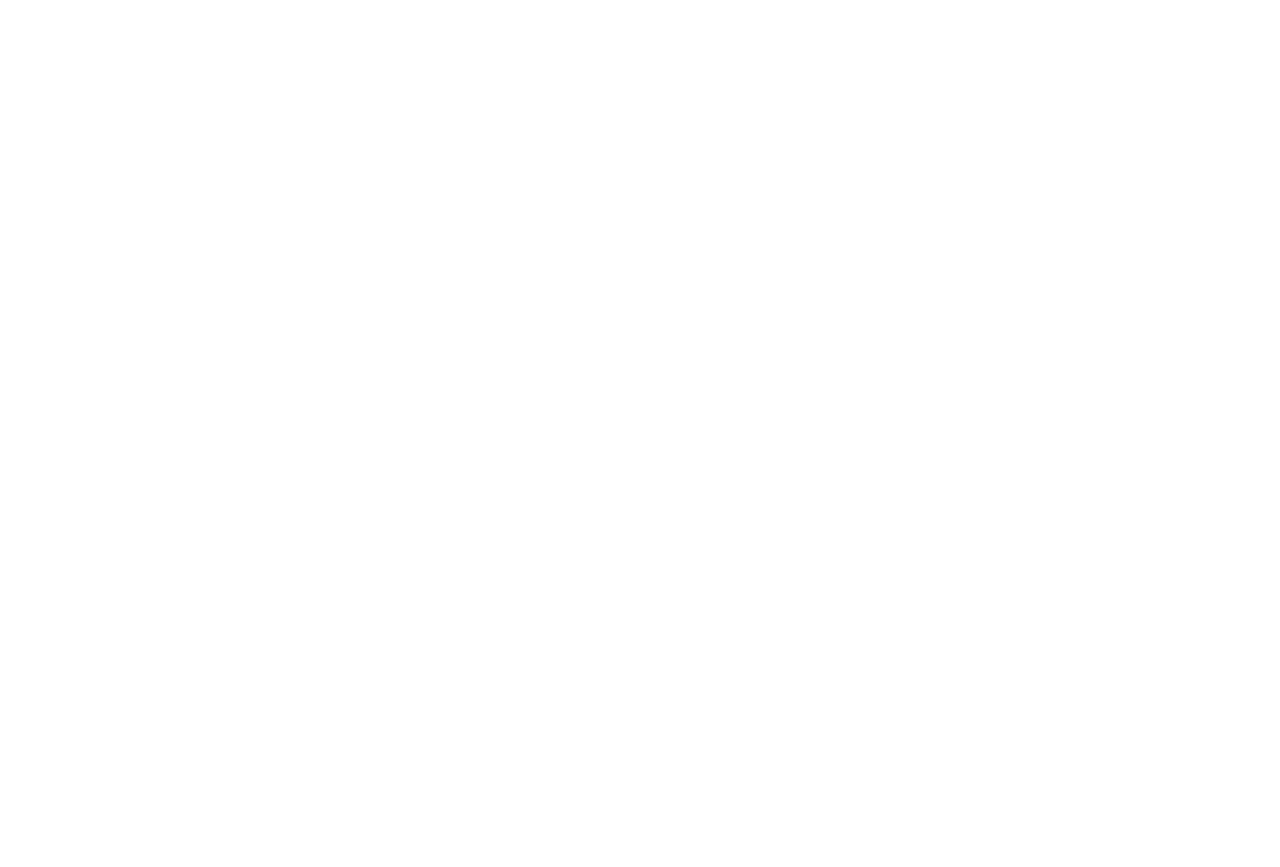
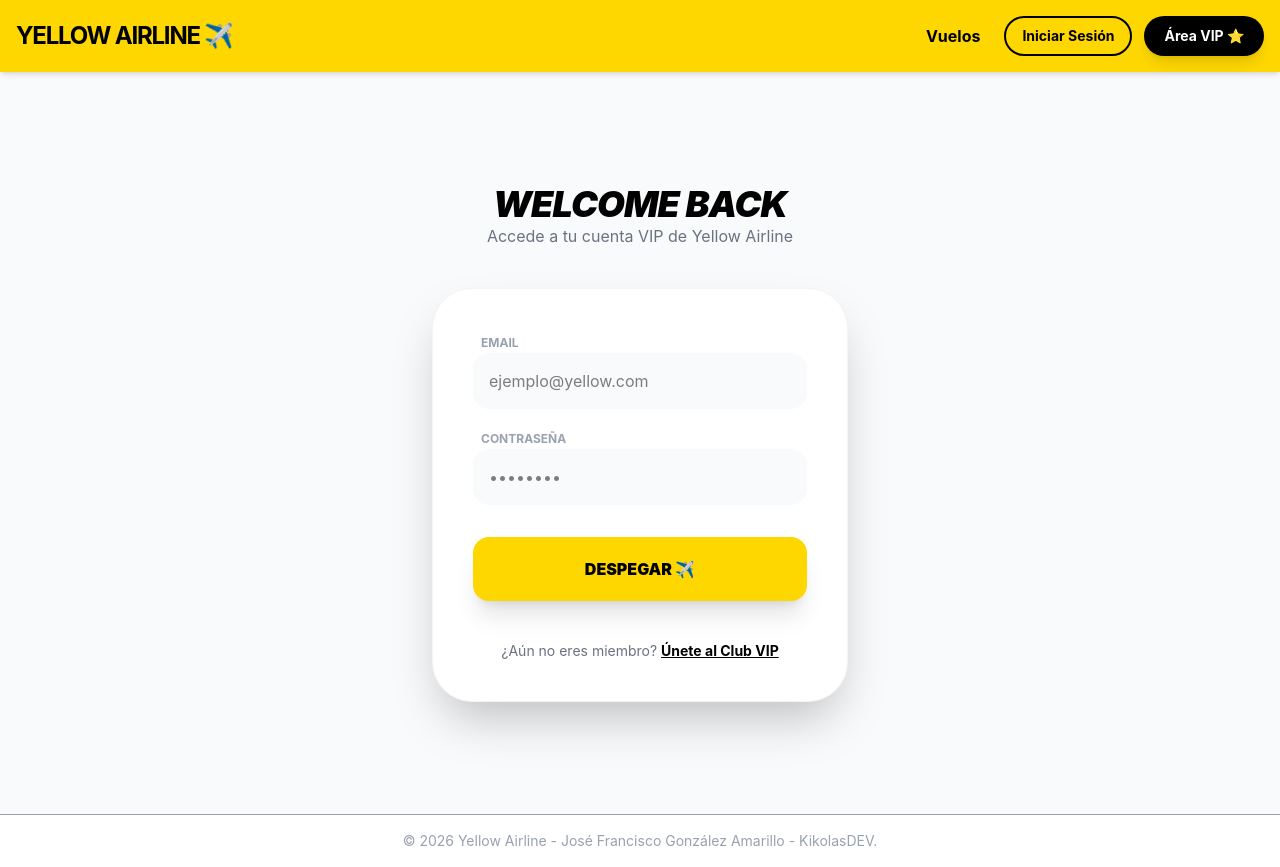
Before and after one commit to KikolasDEV/yellow-airline, a React (Vite) app in the folder client/: page /login in a window 1280 px wide. Before the commit this address had no page. Before the commit the page ends 800 px from the top, so only its background shows below. Built offline with nearby package versions, Linux system fonts and the light colour scheme.

Commit message:
frontend-desing mejorado

```diff
--- a/client/src/App.tsx
+++ b/client/src/App.tsx
@@ -1,20 +1,21 @@
+// App.tsx
 import { BrowserRouter, Routes, Route } from 'react-router-dom';
 import { Layout } from './components/Layout';
 import { Home } from './pages/Home';
 import { VipZone } from './pages/VipZone';
+import { Login } from './pages/Login';
 
 function App() {
   return (
     <BrowserRouter>
       <Routes>
-        {/* Todas las rutas dentro de Layout heredarán el Navbar */}
         <Route path="/" element={<Layout />}>
           <Route index element={<Home />} />
           <Route path="vip" element={<VipZone />} />
+          <Route path="login" element={<Login />} />
         </Route>
       </Routes>
     </BrowserRouter>
   );
 }
-
 export default App;
--- a/client/src/components/Navbar.tsx
+++ b/client/src/components/Navbar.tsx
@@ -1,18 +1,41 @@
+import { Link, useNavigate } from 'react-router-dom';
+
 export const Navbar = () => {
+  const navigate = useNavigate();
+  // Comprobamos si hay un token para saber si el usuario está logueado
+  const isLoggedIn = !!localStorage.getItem('token');
+
   return (
     <nav className="bg-yellow-airline p-4 shadow-md flex justify-between items-center">
-      <div className="flex items-center gap-2">
+      <Link to="/" className="flex items-center gap-2 hover:opacity-80 transition-opacity">
         <span className="text-2xl font-bold text-black tracking-tighter">
           YELLOW AIRLINE ✈️
         </span>
-      </div>
+      </Link>
 
       <div className="flex gap-6 items-center">
-        <a href="#" className="font-medium hover:underline text-black">Vuelos</a>
-        <a href="#" className="font-medium hover:underline text-black">Ofertas</a>
-        <button className="bg-black text-white px-4 py-2 rounded-full font-bold hover:bg-gray-800 transition-colors">
-          Área VIP ⭐
-        </button>
+        <Link to="/" className="font-bold hover:text-gray-700 text-black">Vuelos</Link>
+
+        {isLoggedIn ? (
+          <button
+            onClick={() => { localStorage.clear(); window.location.reload(); }}
+            className="bg-black text-white px-4 py-2 rounded-full font-bold text-sm"
+          >
+            Cerrar Sesión
+          </button>
+        ) : (
+          <div className="flex gap-3">
+            <Link to="/login" className="font-bold text-black border-2 border-black px-4 py-2 rounded-full hover:bg-black hover:text-white transition-all text-sm">
+              Iniciar Sesión
+            </Link>
+            <button
+              onClick={() => navigate('/vip')}
+              className="bg-black text-white px-5 py-2 rounded-full font-bold hover:bg-gray-800 transition-colors shadow-lg text-sm"
+            >
+              Área VIP ⭐
+            </button>
+          </div>
+        )}
       </div>
     </nav>
   );
--- a/client/src/components/VipForm.tsx
+++ b/client/src/components/VipForm.tsx
@@ -1,6 +1,7 @@
 import { useForm } from 'react-hook-form';
 import { zodResolver } from '@hookform/resolvers/zod';
 import * as z from 'zod';
+import { useNavigate } from 'react-router-dom';
 
 // 1. Definimos las reglas de validación
 const vipSchema = z.object({
@@ -13,6 +14,8 @@ const vipSchema = z.object({
 type VipFormData = z.infer<typeof vipSchema>;
 
 export const VipForm = () => {
+  const navigate = useNavigate();
+
   const { register, handleSubmit, formState: { errors }, reset } = useForm<VipFormData>({
     resolver: zodResolver(vipSchema)
   });
@@ -29,7 +32,8 @@ export const VipForm = () => {
 
       if (response.ok) {
         alert("⭐ ¡Bienvenido al Club Yellow Gold! Tu acceso VIP ha sido creado.");
-        reset(); // Limpia el formulario
+        reset();
+        navigate('/login');
       } else {
         alert(result.error || "Error al registrar");
       }
--- a/client/src/pages/Login.tsx
+++ b/client/src/pages/Login.tsx
@@ -1,11 +1,14 @@
 import { useState } from 'react';
+import { Link, useNavigate } from 'react-router-dom';
 
 export const Login = () => {
   const [email, setEmail] = useState('');
   const [password, setPassword] = useState('');
+  const navigate = useNavigate();
 
   const handleLogin = async (e: React.FormEvent) => {
     e.preventDefault();
+    try {
       const response = await fetch('http://localhost:5000/api/users/login', {
         method: 'POST',
         headers: { 'Content-Type': 'application/json' },
@@ -14,32 +17,57 @@ export const Login = () => {
 
       const data = await response.json();
       if (response.ok) {
-      // Guardamos el token en localStorage para que la sesión persista
         localStorage.setItem('token', data.token);
-      alert(`Bienvenido de nuevo, ${data.user.name}`);
-      window.location.href = '/'; // Redirigir a inicio
+        localStorage.setItem('userName', data.user.name);
+        navigate('/'); // Usamos navigate en lugar de window.location para mejor UX
       } else {
         alert(data.error);
+      }
+    } catch {
+      alert("Error de conexión con el servidor");
     }
   };
 
   return (
-    <div className="max-w-md mx-auto py-20">
-      <h2 className="text-3xl font-bold mb-6 text-center">Iniciar Sesión VIP</h2>
-      <form onSubmit={handleLogin} className="bg-white p-8 rounded-3xl shadow-xl border border-gray-100">
+    <div className="max-w-md mx-auto py-20 px-4">
+      <div className="text-center mb-10">
+        <h2 className="text-4xl font-black italic uppercase tracking-tight">Welcome Back</h2>
+        <p className="text-gray-500">Accede a tu cuenta VIP de Yellow Airline</p>
+      </div>
+
+      <form onSubmit={handleLogin} className="bg-white p-10 rounded-[2.5rem] shadow-2xl border border-gray-100 flex flex-col gap-4">
+        <div className="space-y-2">
+          <label className="text-xs font-bold uppercase ml-2 text-gray-400">Email</label>
           <input
             type="email"
-          placeholder="Tu Email"
-          className="w-full p-3 mb-4 border rounded-xl"
+            required
+            className="w-full p-4 bg-gray-50 border-none rounded-2xl focus:ring-2 focus:ring-yellow-airline outline-none transition-all"
+            placeholder="ejemplo@yellow.com"
             onChange={(e) => setEmail(e.target.value)}
           />
+        </div>
+
+        <div className="space-y-2">
+          <label className="text-xs font-bold uppercase ml-2 text-gray-400">Contraseña</label>
           <input
             type="password"
-          placeholder="Contraseña"
-          className="w-full p-3 mb-6 border rounded-xl"
+            required
+            className="w-full p-4 bg-gray-50 border-none rounded-2xl focus:ring-2 focus:ring-yellow-airline outline-none transition-all"
+            placeholder="••••••••"
             onChange={(e) => setPassword(e.target.value)}
           />
-        <button className="w-full bg-yellow-airline font-bold py-3 rounded-xl"> ENTRAR </button>
+        </div>
+
+        <button className="w-full bg-yellow-airline text-black font-black py-5 rounded-2xl shadow-xl hover:scale-[1.02] active:scale-[0.98] transition-all mt-4 uppercase">
+          Despegar ✈️
+        </button>
+
+        <p className="text-center text-sm text-gray-500 mt-6">
+          ¿Aún no eres miembro?{' '}
+          <Link to="/vip" className="text-black font-bold underline hover:text-yellow-600">
+            Únete al Club VIP
+          </Link>
+        </p>
       </form>
     </div>
   );
```
Lines whose indentation alone changed are shown as unchanged.
